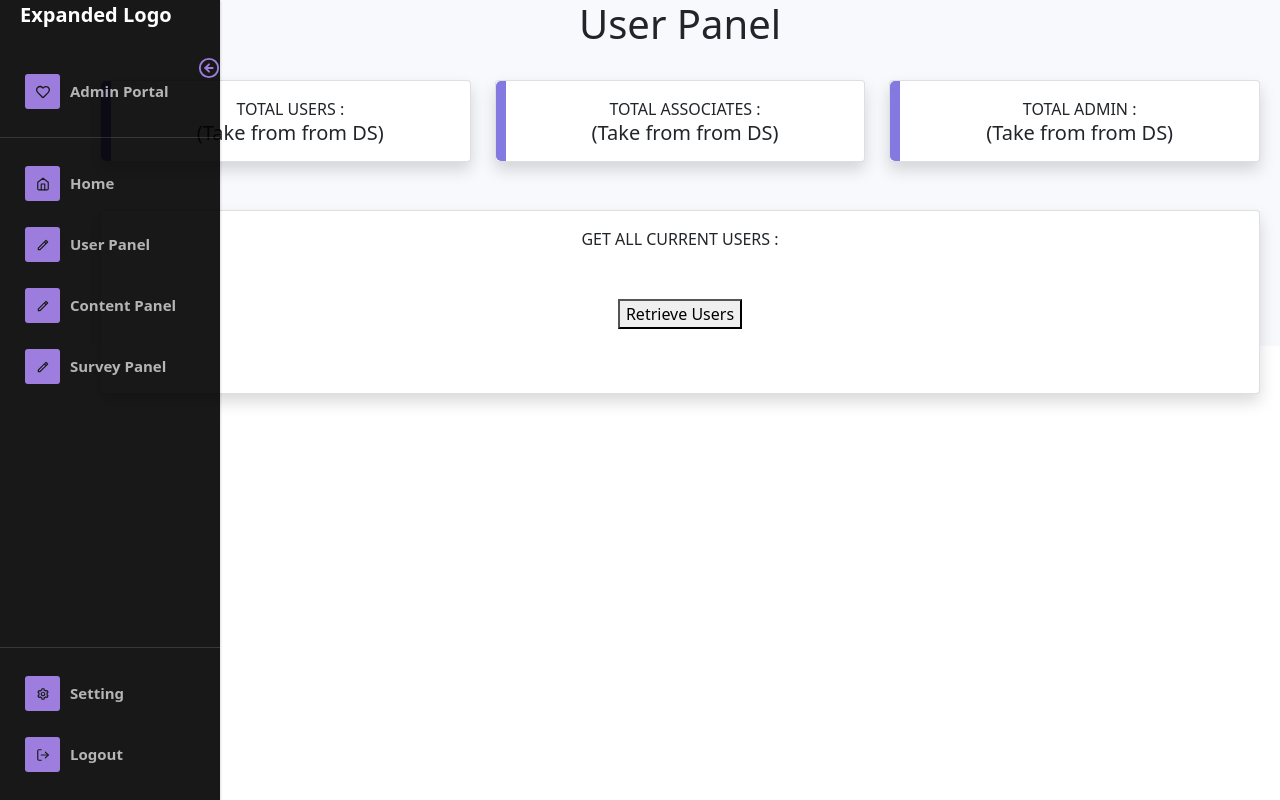
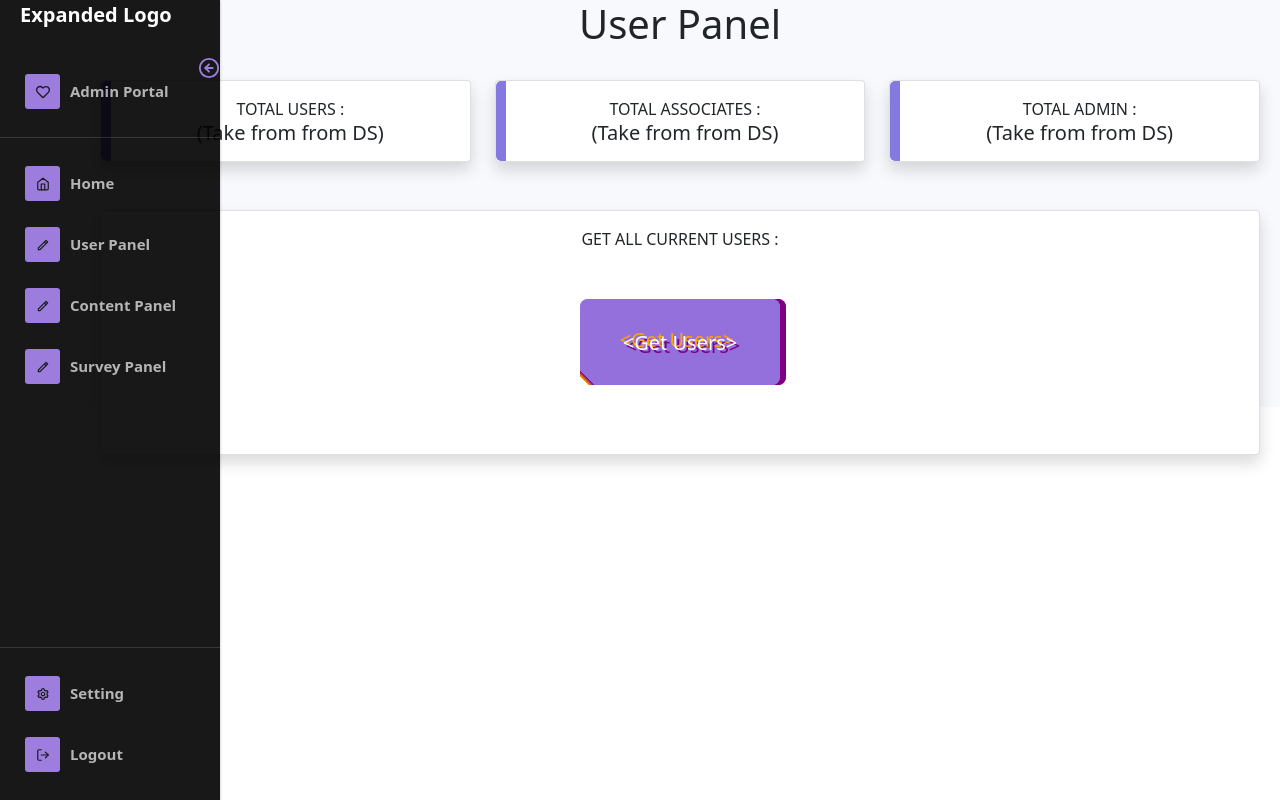
Before and after one commit to StefWebDesigner/RevX, a React (Create React App) app in the folder projectapp/: page /userpanel in a window 1280 px wide. Built offline with nearby package versions, Linux system fonts and the light colour scheme.

Commit message:
made glitch looking button

```diff
--- a/projectapp/src/components/admin/admin-groups/UserPanel.js
+++ b/projectapp/src/components/admin/admin-groups/UserPanel.js
@@ -119,10 +119,12 @@
                                                 {/*</div>*/}
                                                 <div className="text-center mt-5">
                                                     <button
+                                                        className="mainStyle"
+                                                        role="button"
                                                         type="submit"
                                                         onClick={() => setShowUser(prevState => !prevState)}
                                                     >
-                                                        Retrieve Users
+
                                                     </button>
 
                                                     {/*ALL RETRIEVED DATA GOES HERE*/}
--- a/projectapp/src/custom.css
+++ b/projectapp/src/custom.css
@@ -138,3 +138,215 @@
 .adminBackground {
     background-color: #F8F9FC   ;
 }
+
+.mainStyle, .mainStyle:after {
+    position: relative;
+    background: linear-gradient(45deg, transparent 5%, mediumpurple 5%);
+    border: 0;
+    border-radius: 8px;
+    color: #fff;
+    font-size: 20px;
+    width: 150px;
+    height: 76px;
+    line-height: 78px;
+    box-shadow: 6px 0px 0px purple;
+    outline: transparent;
+    user-select: none;
+    touch-action: manipulation;
+}
+
+.mainStyle:after {
+    /*SLICES PRE MADE FOR HOVER*/
+    --slice-0: inset(50% 50% 50% 50%);
+    --slice-1: inset(80% -6px 0 0);
+    --slice-2: inset(50% -6px 30% 0);
+    --slice-3: inset(10% -6px 85% 0);
+    --slice-4: inset(40% -6px 43% 0);
+    --slice-5: inset(80% -6px 5% 0);
+
+    content: '<Get Users>';
+    display: block;
+    position: absolute;
+    top: 0;
+    left: 0;
+    right: 0;
+    bottom: 0;
+    /*REPASTING OF THE BACKGROUND*/
+    background: linear-gradient(45deg, transparent 3%, orange 3%, purple 5%, mediumpurple 5%);
+    /*TEXT IS OFFSCALED*/
+    text-shadow: -3px -3px 0px orange, 3px 3px 0px purple;
+}
+
+.mainStyle:hover:after {
+    /*SETTING UP THE ANIMATION  GLITCH*/
+    animation: glitch 1s;
+    animation-timing-function: steps(2, end);
+}
+
+@keyframes glitch {
+    /*THE SLICES ALTERNATE IN PAIRS OF 2
+    THE DISTANCES ARE MOVE*/
+    0% {
+        clip-path: var(--slice-1);
+        transform: translate(-20px, -10px);
+    }
+    10% {
+        clip-path: var(--slice-3);
+        transform: translate(-10px, -10px);
+    }
+    20% {
+        clip-path: var(--slice-1);
+        transform: translate(-10px, -10px);
+    }
+    30% {
+        clip-path: var(--slice-3);
+        transform: translate(0px, 5px);
+    }
+    40% {
+        clip-path: var(--slice-2);
+        transform: translate(-5px, 0px);
+    }
+    50% {
+        clip-path: var(--slice-3);
+        transform: translate(-5px, 0px);
+    }
+    60% {
+        clip-path: var(--slice-4);
+        transform: translate(5px, 10px);
+    }
+    70% {
+        clip-path: var(--slice-2);
+        transform: translate(-10px, 10px);
+    }
+    80% {
+        clip-path: var(--slice-5);
+        transform: translate(-20px, -10px);
+    }
+    90% {
+        clip-path: var(--slice-1);
+        transform: translate(-10px, 0px);
+    }
+    100% {
+        clip-path: var(--slice-1);
+        transform: translate(0);
+    }
+}
+
+@media (min-width: 768px) {
+    .mainStyle,
+    .mainStyle:after {
+        width: 200px;
+        height: 86px;
+        line-height: 88px;
+    }
+}
+
+
+
+
+
+
+
+
+
+
+                                                       /* CSS */
+                                                   .button-49,
+                                                   .button-49:after {
+                                                       width: 150px;
+                                                       height: 76px;
+                                                       line-height: 78px;
+                                                       font-size: 20px;
+                                                       font-family: 'Bebas Neue', sans-serif;
+                                                       background: linear-gradient(45deg, transparent 5%, #FF013C 5%);
+                                                       border: 0;
+                                                       color: #fff;
+                                                       letter-spacing: 3px;
+                                                       box-shadow: 6px 0px 0px #00E6F6;
+                                                       outline: transparent;
+                                                       position: relative;
+                                                       user-select: none;
+                                                       -webkit-user-select: none;
+                                                       touch-action: manipulation;
+                                                   }
+
+.button-49:after {
+    --slice-0: inset(50% 50% 50% 50%);
+    --slice-1: inset(80% -6px 0 0);
+    --slice-2: inset(50% -6px 30% 0);
+    --slice-3: inset(10% -6px 85% 0);
+    --slice-4: inset(40% -6px 43% 0);
+    --slice-5: inset(80% -6px 5% 0);
+
+    content: 'ALTERNATE TEXT';
+    display: block;
+    position: absolute;
+    top: 0;
+    left: 0;
+    right: 0;
+    bottom: 0;
+    background: linear-gradient(45deg, transparent 3%, #00E6F6 3%, #00E6F6 5%, #FF013C 5%);
+    text-shadow: -3px -3px 0px #F8F005, 3px 3px 0px #00E6F6;
+    clip-path: var(--slice-0);
+}
+
+.button-49:hover:after {
+    animation: 1s glitch;
+    animation-timing-function: steps(2, end);
+}
+
+@keyframes glitch {
+    0% {
+        clip-path: var(--slice-1);
+        transform: translate(-20px, -10px);
+    }
+    10% {
+        clip-path: var(--slice-3);
+        transform: translate(10px, 10px);
+    }
+    20% {
+        clip-path: var(--slice-1);
+        transform: translate(-10px, 10px);
+    }
+    30% {
+        clip-path: var(--slice-3);
+        transform: translate(0px, 5px);
+    }
+    40% {
+        clip-path: var(--slice-2);
+        transform: translate(-5px, 0px);
+    }
+    50% {
+        clip-path: var(--slice-3);
+        transform: translate(5px, 0px);
+    }
+    60% {
+        clip-path: var(--slice-4);
+        transform: translate(5px, 10px);
+    }
+    70% {
+        clip-path: var(--slice-2);
+        transform: translate(-10px, 10px);
+    }
+    80% {
+        clip-path: var(--slice-5);
+        transform: translate(20px, -10px);
+    }
+    90% {
+        clip-path: var(--slice-1);
+        transform: translate(-10px, 0px);
+    }
+    100% {
+        clip-path: var(--slice-1);
+        transform: translate(0);
+    }
+}
+
+@media (min-width: 768px) {
+    .button-49,
+    .button-49:after {
+        width: 200px;
+        height: 86px;
+        line-height: 88px;
+    }
+}
```
